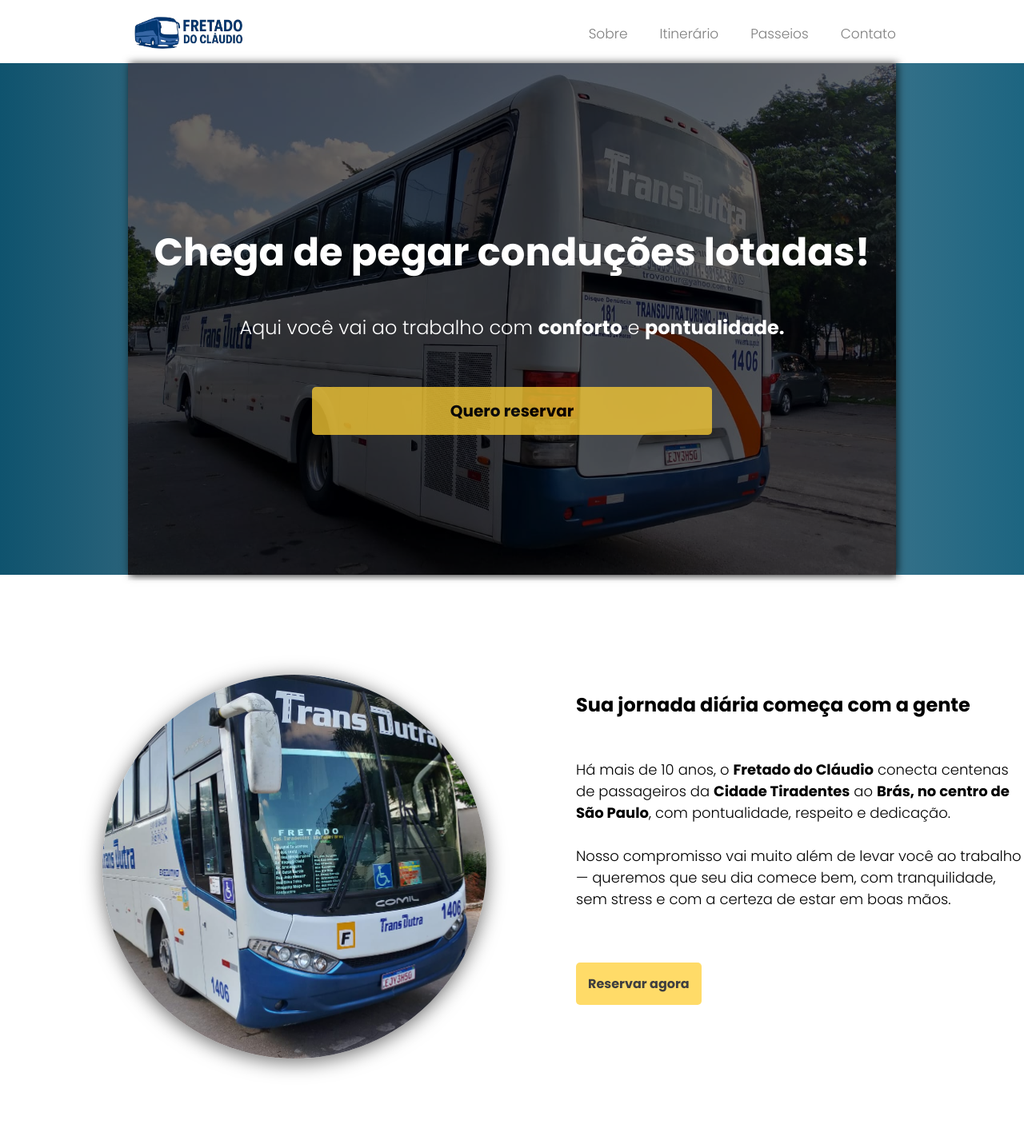
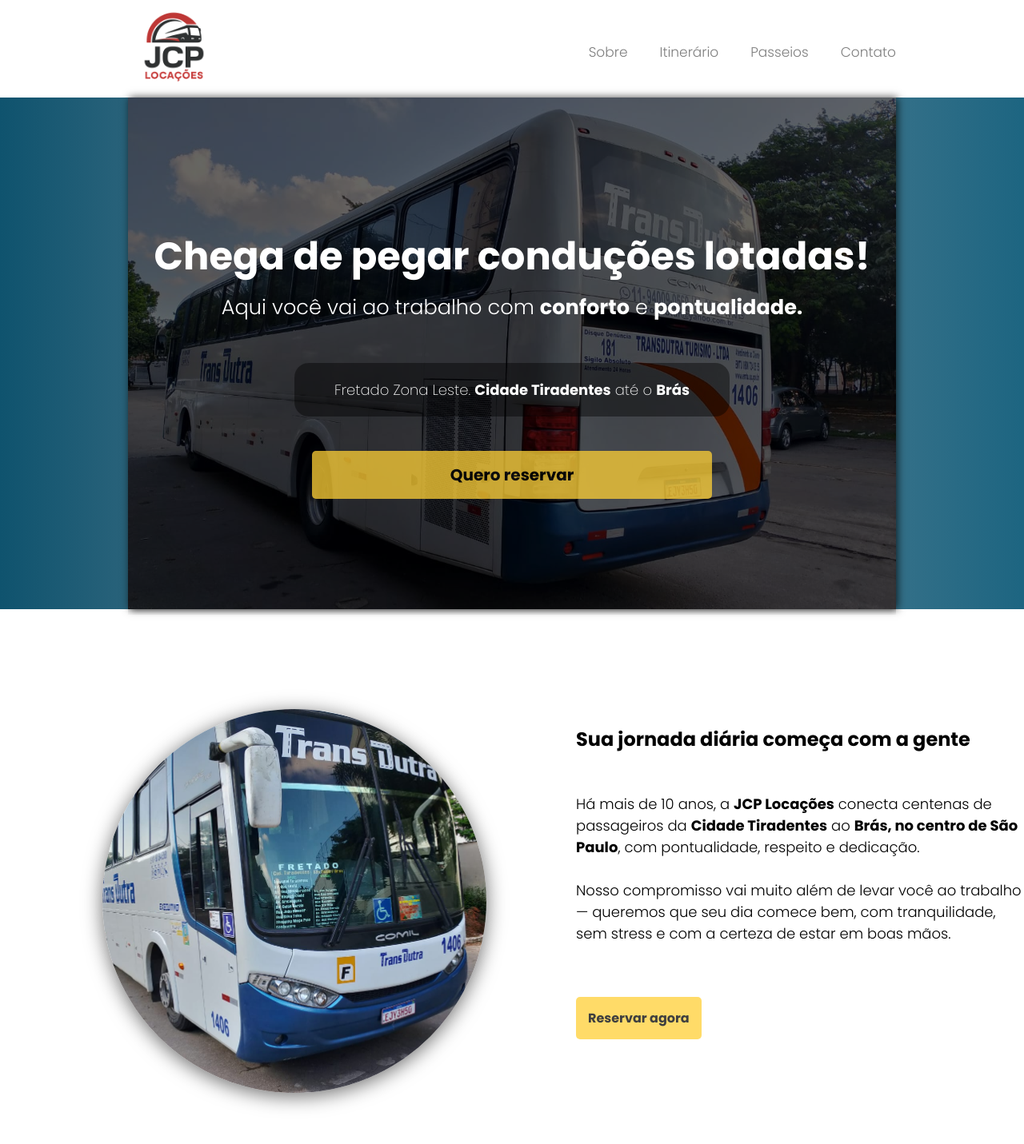
Before and after one commit to devluizgustavo/site-claudio-fretado, a React (Vite) app: page / in a window 1280 px wide. Shown: the top 1431 px of the page at 80% size. Built offline with nearby package versions, Linux system fonts and the light colour scheme.

Commit message:
Alteração de Nome e Estilização de Componentes

```diff
--- a/index.html
+++ b/index.html
@@ -4,7 +4,7 @@
     <meta charset="UTF-8" />
     <link rel="icon" type="image/svg+xml" href="/vite.svg" />
     <meta name="viewport" content="width=device-width, initial-scale=1.0" />
-    <title>Claudio Fretado</title>
+    <title>JCP Locações</title>
     <link rel="icon" type="image/png" href="./public/favicon.png" sizes=""/>
   </head>
   <body>
--- a/src/components/About/index.tsx
+++ b/src/components/About/index.tsx
@@ -11,7 +11,7 @@
             </div>
             <div className='text-about'>
                 <h1>Sua jornada diária começa com a gente</h1>
-                <p> Há mais de 10 anos, o <strong>Fretado do Cláudio</strong> conecta centenas de passageiros da <strong>Cidade Tiradentes</strong> ao <strong>Brás, no centro de São Paulo</strong>, com pontualidade, respeito e dedicação.
+                <p> Há mais de 10 anos, a <strong>JCP Locações</strong> conecta centenas de passageiros da <strong>Cidade Tiradentes</strong> ao <strong>Brás, no centro de São Paulo</strong>, com pontualidade, respeito e dedicação.
                     <br />
 
                     <br />Nosso compromisso vai muito além de levar você ao trabalho — queremos que seu dia comece bem, com tranquilidade, sem stress e com a certeza de estar em boas mãos.</p>
--- a/src/components/BusRoute/index.tsx
+++ b/src/components/BusRoute/index.tsx
@@ -17,7 +17,7 @@
 
             <h1>Itinerário</h1>
 
-            <p>O fretado Cláudio Fretado realiza o trajeto completo entre a <b>Zona Leste</b> e o <b>Centro</b> de São Paulo. A rota de ida parte do Terminal Cidade Tiradentes até a região do Brás, passando por avenidas principais como Aricanduva e Celso Garcia. Na volta, o caminho se inicia na Estação da Luz e retorna ao terminal, atendendo pontos estratégicos como Rua Cantareira, Avenida dos Estados e Rua Bresser.</p>
+            <p>A JCP Locações realiza o trajeto completo entre a <b>Zona Leste</b> e o <b>Centro</b> de São Paulo. A rota de ida parte do Terminal Cidade Tiradentes até a região do Brás, passando por avenidas principais como Aricanduva e Celso Garcia. Na volta, o caminho se inicia na Estação da Luz e retorna ao terminal, atendendo pontos estratégicos como Rua Cantareira, Avenida dos Estados e Rua Bresser.</p>
 
             <div className='container-map'>
                 <div>
--- a/src/components/Footer/index.tsx
+++ b/src/components/Footer/index.tsx
@@ -7,7 +7,7 @@
     return (
     <footer className="site-footer">
       <div className="footer-content">
-        <p className="footer-title">Cláudio Fretado</p>
+        <p className="footer-title">JPC Locações</p>
 
         <div className="footer-socials">
           <a href="https://www.facebook.com/share/1AKzeXhJhN/" target="_blank" rel="noopener noreferrer">
@@ -19,7 +19,7 @@
         </div>
 
         <p className="footer-copy">
-          © {new Date().getFullYear()} Cláudio Fretado. Todos os direitos reservados.
+          © {new Date().getFullYear()} JPC Locações. Todos os direitos reservados.
         </p>
       </div>
     </footer>
--- a/src/components/Forms/index.tsx
+++ b/src/components/Forms/index.tsx
@@ -6,7 +6,7 @@
             <div className="contato-container">
                 <h2 className="contato-title">Entre em Contato</h2>
                 <p className="contato-desc">
-                    Fale diretamente com o Cláudio para tirar dúvidas, solicitar informações ou agendar passeios.
+                    Fale diretamente conosco para tirar dúvidas, solicitar informações ou agendar passeios.
                 </p>
 
                 <form
@@ -22,7 +22,7 @@
 
                 <div className="whatsapp-button">
                     <a href="https://wa.me/5511981545368">
-                        Falar com Cláudio no WhatsApp
+                        Entrar em contato pelo WhatsApp
                     </a>
                 </div>
             </div>
--- a/src/components/Header/index.tsx
+++ b/src/components/Header/index.tsx
@@ -1,10 +1,10 @@
 
-import Logo from '../../assets/Logo/1021x331.png';
+import Logo from '../../assets/Logo/logo-jcp.png';
 
 export default function Header() {
     return (
         <header>
-            <a href='/'><img src={Logo} height={90} className='logo'/></a>
+            <a href='/'><img src={Logo} height={300} className='logo'/></a>
             <nav>
                 <ul>
                     <li><a href="#about" className='about'>Sobre</a></li>
--- a/src/components/Header/style.css
+++ b/src/components/Header/style.css
@@ -6,7 +6,7 @@
       justify-content: space-between;
 
       nav {
-            margin-top: 12px;
+            margin-top: 35px;
       }
 
       & ul {
@@ -35,8 +35,7 @@
 }
 
 .logo {
-      height: 3.2em;
-      margin-top: 16px;
+      height: 7.2em;
 }
 
 @media (max-width: 684px) {
--- a/src/components/Hero/index.tsx
+++ b/src/components/Hero/index.tsx
@@ -51,6 +51,7 @@
             <div className='hero-text-overlay'>
                 <h2 className='hero-text'>Chega de pegar conduções lotadas!</h2>
                 <p className='hero-subtext'>Aqui você vai ao trabalho com <b>conforto</b> e <b>pontualidade.</b></p>
+                <h3>Fretado Zona Leste. <b>Cidade Tiradentes</b> até o <b>Brás</b></h3>
                 <a href="#contact" className='btn-reservar'>Quero reservar</a>
             </div>
 
--- a/src/components/Hero/style.css
+++ b/src/components/Hero/style.css
@@ -20,11 +20,20 @@
   justify-content: center;
   align-items: center;
   text-align: center;
+
+  & h3 {
+    font-size: 18px;
+    margin-top:50px;
+    padding: 20px 50px;
+    font-weight: 200;
+    background: rgba(0, 0, 0, 0.418);
+    border-radius: 1em;
+  }
 }
 
 
 .carrosel-container {
-  margin: 5px auto;
+  margin: 0px auto;
   box-shadow: 2.2px 0px 10px rgba(0, 0, 0, 0.726);
   border: none;
   width: 75%;
@@ -44,15 +53,20 @@
 }
 
 .hero-text {
-  margin-top: 100px;
+  margin-top: 0px;
   font-size: 3rem;
   font-weight: bold;
-  margin-bottom: 1rem;
+  margin-bottom: 0.5rem;
 }
 
 .hero-subtext {
-  font-size: 1.5rem;
-  margin-bottom: 2rem;
+  font-size: 1.6rem;
+  margin: 0;
+
+  & span {
+    font-size: 18px;
+    font-weight: 200;
+  }
 }
 
 @media (max-width: 895px) {
@@ -91,6 +105,12 @@
     background: white;
   }
 }
+.hero-minitext {
+  font-weight: 500;
+  opacity: 75%;
+  margin: 0;
+  padding: 0;
+}
 
 @media (max-width: 684px) {
   .hero-text {
@@ -103,6 +123,12 @@
 }
 
 @media (max-width: 520px) {
+  .hero-text-overlay {
+    & h3 {
+      font-size: 15px;
+    }
+  }
+
   .carousel-image {
     width: 100%;
     height: 40em;
@@ -125,6 +151,13 @@
 }
 
 @media (max-width: 350px) {
+  .hero-text-overlay {
+    & h3 {
+      font-size: 11px;
+    }
+  }
+
+
   .hero-text {
     font-size: 22px;
   }
--- a/src/components/Tour/index.tsx
+++ b/src/components/Tour/index.tsx
@@ -12,7 +12,7 @@
                 <h1>Passeios e Viagens</h1>
 
                 <div className='text-container'>
-                    <p>Além das rotas diárias, o Cláudio Fretado também oferece serviços exclusivos para passeios e viagens particulares. Seja para excursões escolares, eventos corporativos, viagens ao interior ou até outros estados, tudo é planejado com atenção, segurança e conforto. <br/><br/>Cada trajeto é acertado diretamente com o Cláudio, com flexibilidade para atender as necessidades do grupo. Com experiência e cuidado em cada detalhe, essa modalidade é ideal para quem busca tranquilidade e praticidade ao organizar deslocamentos em grupo.</p>
+                    <p>Além das rotas diárias, a JCP Locações também oferece serviços exclusivos para passeios e viagens particulares. Seja para excursões escolares, eventos corporativos, viagens ao interior ou até outros estados, tudo é planejado com atenção, segurança e conforto. <br/><br/>Cada trajeto é acertado diretamente conosco, com flexibilidade para atender as necessidades do grupo com experiência e cuidado em cada detalhe, essa modalidade é ideal para quem busca tranquilidade e praticidade ao organizar deslocamentos em grupo.</p>
 
                     <img src={img_onibus} height={300} className='bus_tour'/>
                 </div>
```
Also changed, not shown: public/favicon.png, src/assets/Logo/logo-jcp.png (added).
